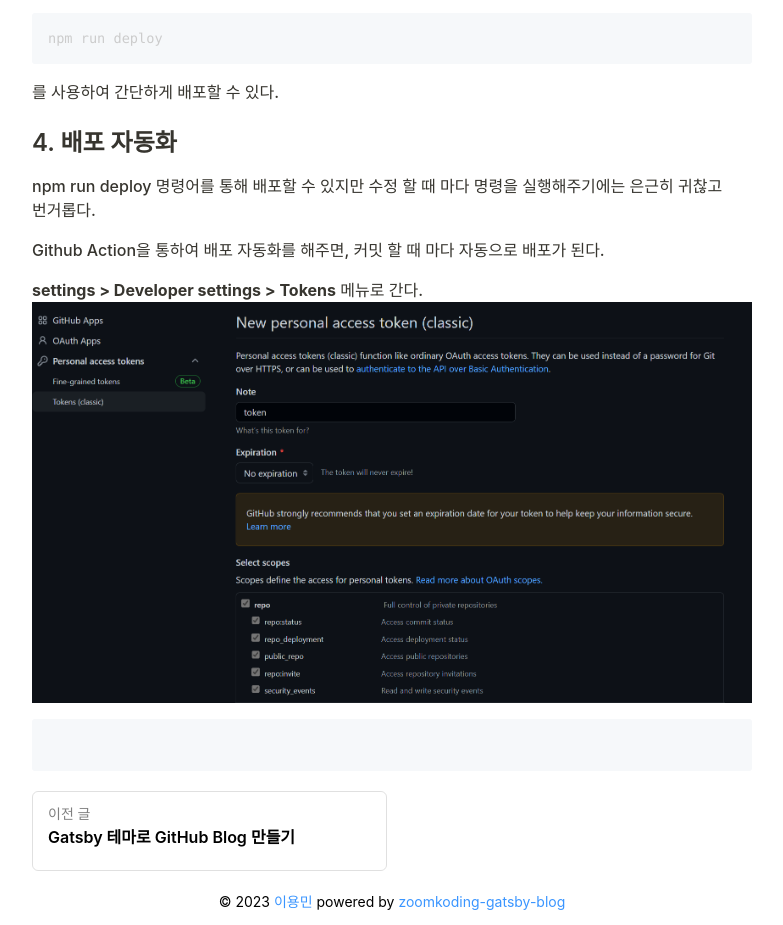
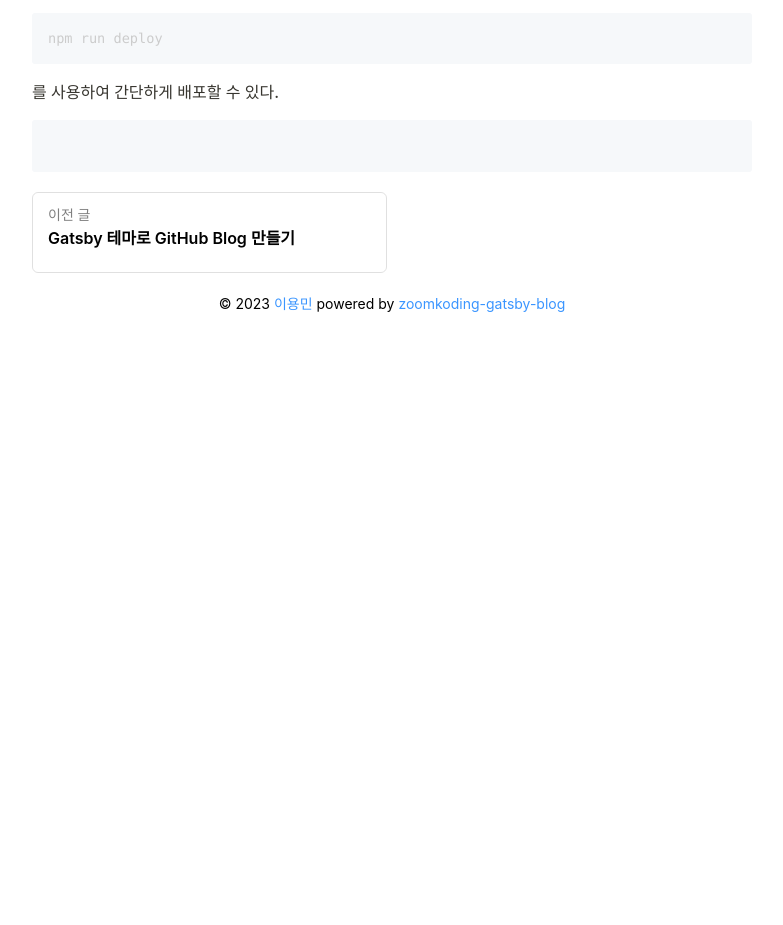
Before and after one commit to slowteady/slowteady.github.io, a Gatsby site: page /etc/open-blog/ in a window 1280 px wide. Shown: the part 2851-3776 px from the top of the page, without its empty margins (248-1031 px from the left). After the commit the page ends 3186 px from the top, so only its background shows below. Built offline with nearby package versions, Linux system fonts and the light colour scheme; Gatsby itself is replaced by a stand-in of ours; some packages are replaced by stand-ins of ours; code samples lack their colours; no server answers.

Commit message:
일단 주석처리

````diff
--- a/content/etc/open-blog/index.md
+++ b/content/etc/open-blog/index.md
@@ -98,14 +98,14 @@
 ```
 를 사용하여 간단하게 배포할 수 있다.
 
-## 4. 배포 자동화
+<!-- ## 4. 배포 자동화
 npm run deploy 명령어를 통해 배포할 수 있지만
 수정 할 때 마다 명령을 실행해주기에는 은근히 귀찮고 번거롭다.
 
 Github Action을 통하여 배포 자동화를 해주면, 커밋 할 때 마다 자동으로 배포가 된다.
 
-**settings > Developer settings > Tokens** 메뉴로 간다.
-![open-blog-3.png](open-blog-3.png)
+**settings > Developer settings > Tokens** 메뉴로 간다. -->
+
 
 
 
````
Also changed, not shown: content/etc/open-blog/open-blog-3.png (deleted).
